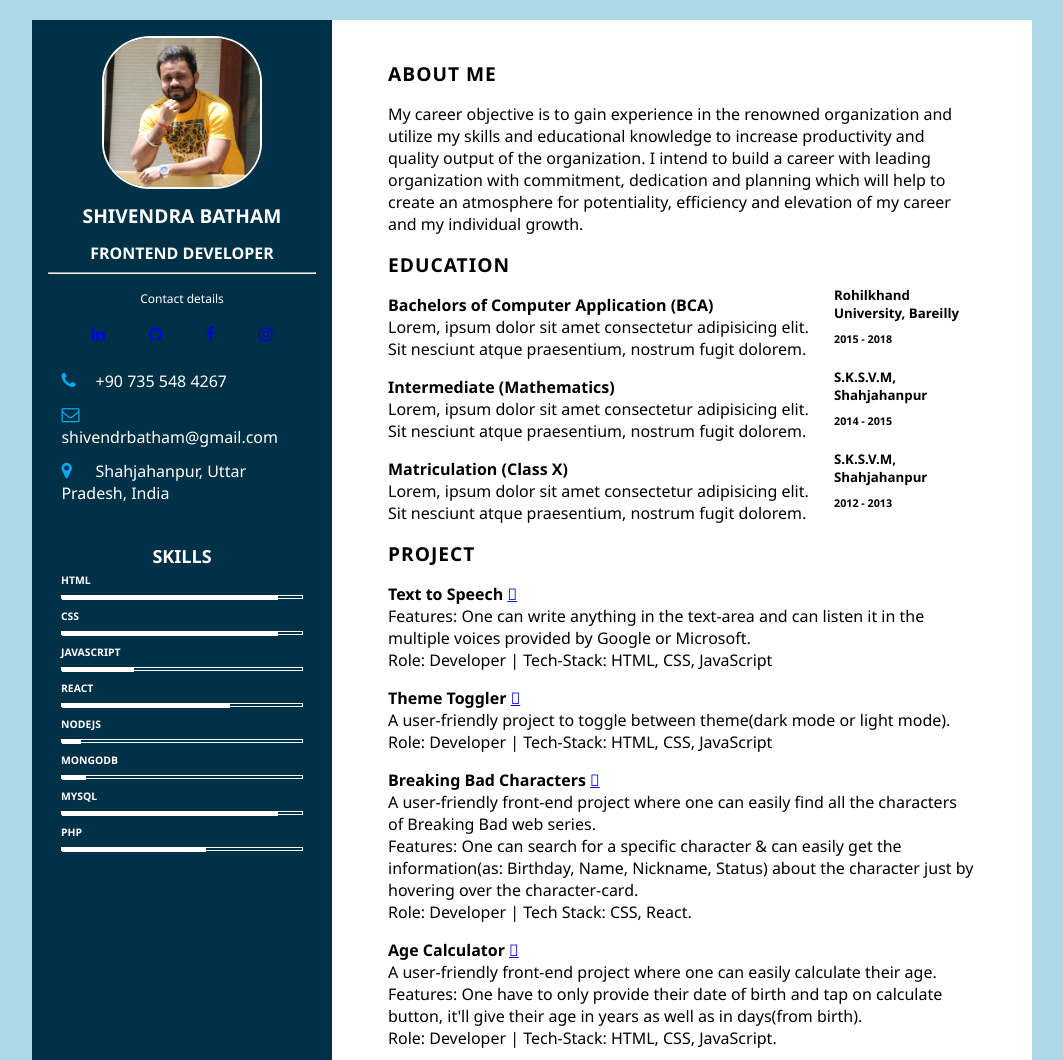
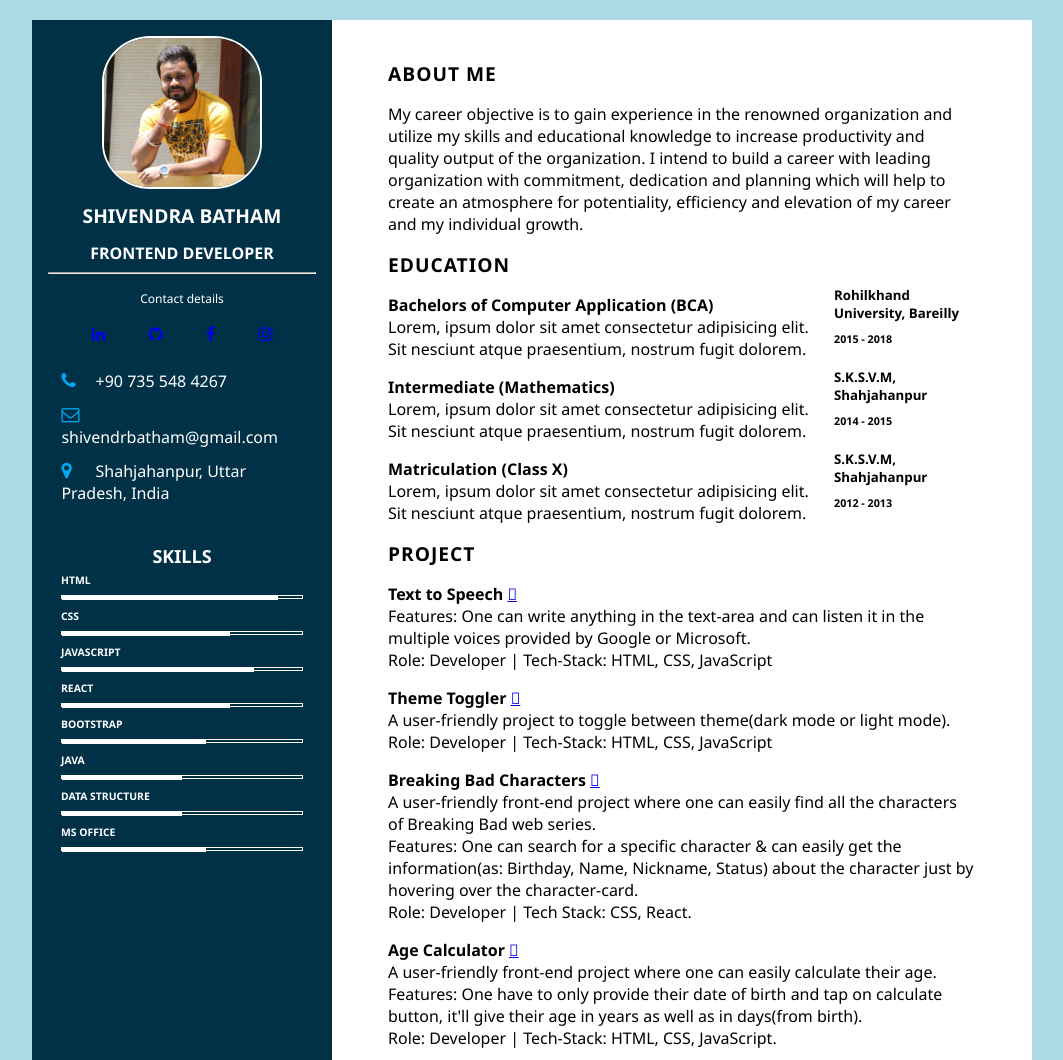
Before and after one commit to ShivendraBatham/ResponsiveCV, a plain HTML site: page index.html in a window 1280 px wide. Shown: the top 1060 px of the page, without its empty margins (32-1095 px from the left). Drawn offline with Linux system fonts and the light colour scheme.

Commit message:
Updated skills

```diff
--- a/index.html
+++ b/index.html
@@ -63,7 +63,7 @@
                                     <h4>CSS</h4>
                                 </div>
                                 <div class="progress-bar">
-                                    <div style="width: 90%;"></div>
+                                    <div style="width: 70%;"></div>
                                 </div>
                             </div>
                             <div class="skill-item">
@@ -71,7 +71,7 @@
                                     <h4>JavaScript</h4>
                                 </div>
                                 <div class="progress-bar">
-                                    <div style="width: 30%;"></div>
+                                    <div style="width: 80%;"></div>
                                 </div>
                             </div>
                             <div class="skill-item">
@@ -84,31 +84,31 @@
                             </div>
                             <div class="skill-item">
                                 <div class="skill-name">
-                                    <h4>NodeJS</h4>
+                                    <h4>Bootstrap</h4>
                                 </div>
                                 <div class="progress-bar">
-                                    <div style="width: 08%;"></div>
+                                    <div style="width: 60%;"></div>
                                 </div>
                             </div>
                             <div class="skill-item">
                                 <div class="skill-name">
-                                    <h4>MongoDB</h4>
+                                    <h4>JAVA</h4>
                                 </div>
                                 <div class="progress-bar">
-                                    <div style="width: 10%;"></div>
+                                    <div style="width: 50%;"></div>
                                 </div>
                             </div>
                             <div class="skill-item">
                                 <div class="skill-name">
-                                    <h4>MySQL</h4>
+                                    <h4>Data Structure</h4>
                                 </div>
                                 <div class="progress-bar">
-                                    <div style="width: 90%;"></div>
+                                    <div style="width: 50%;"></div>
                                 </div>
                             </div>
                             <div class="skill-item">
                                 <div class="skill-name">
-                                    <h4>PHP</h4>
+                                    <h4>MS Office</h4>
                                 </div>
                                 <div class="progress-bar">
                                     <div style="width: 60%;"></div>
```
